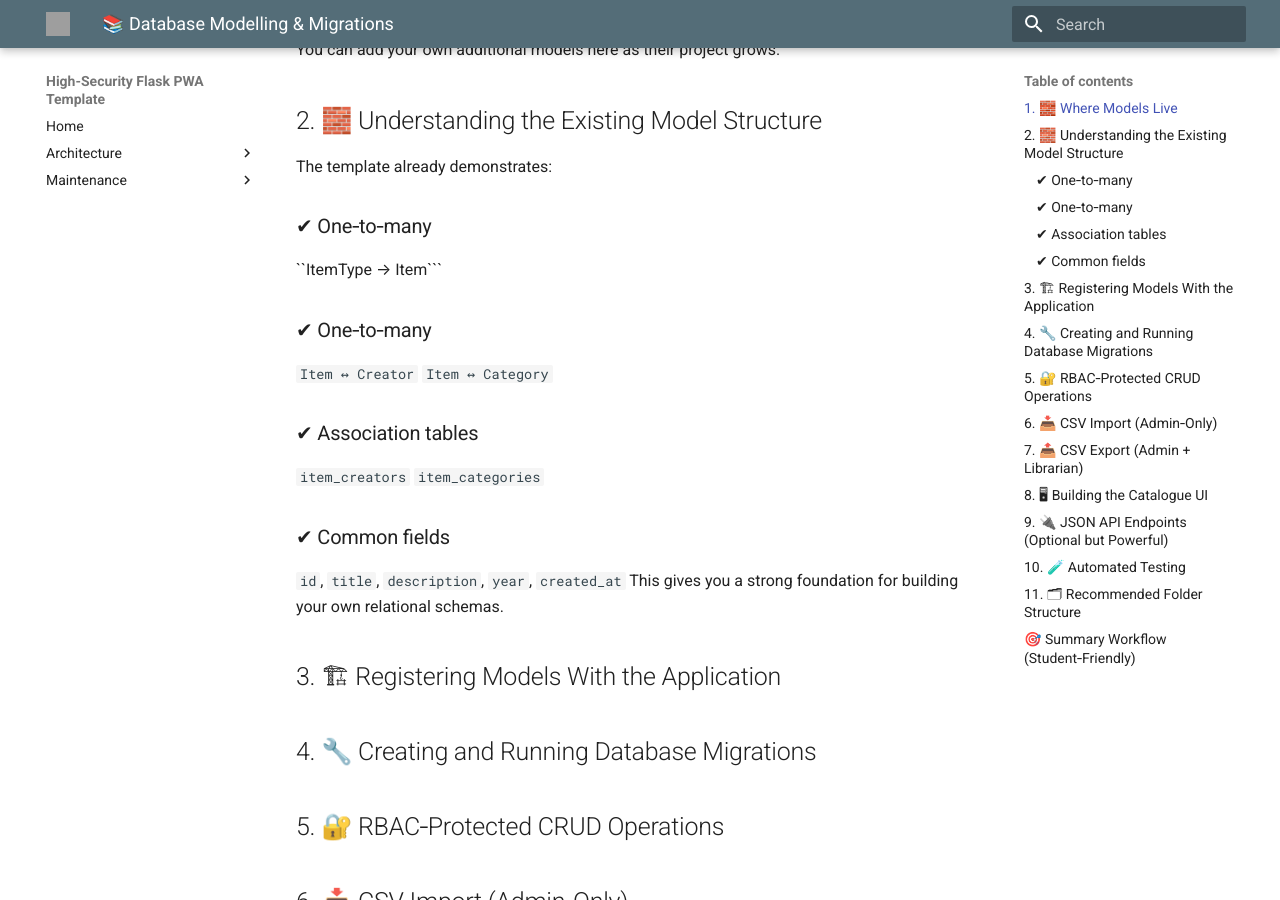
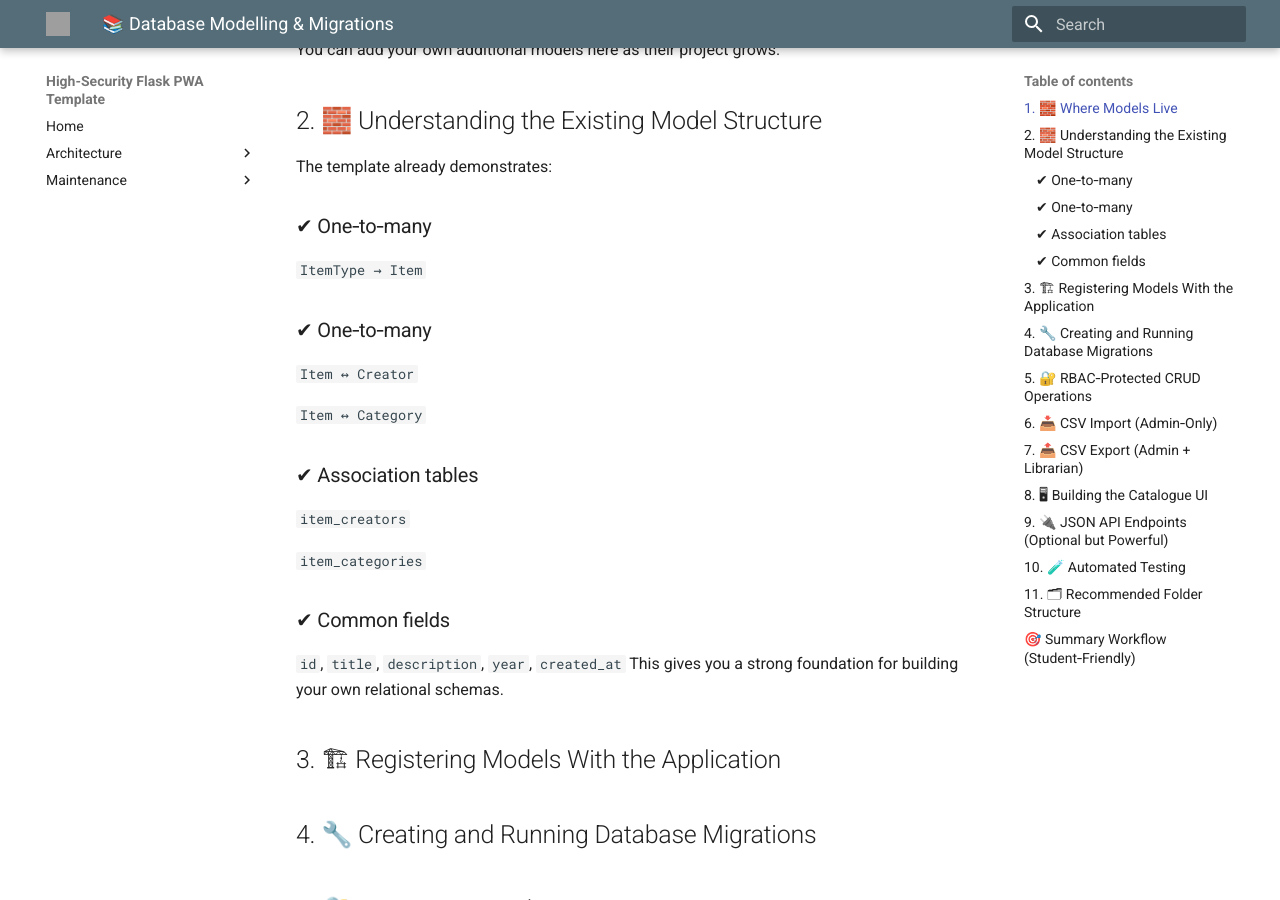
Before and after one commit to detnsw-sydtech/High-Security-Flask-PWA-Repo-Template, an MkDocs documentation site: the page built from docs/project/db_modelling.md, in a window 1280 px wide and 900 px high, scrolled down 594 px. Built offline with MkDocs 1.6.1 and Material for MkDocs 9.7.7, drawn with Linux system fonts in a browser that asks for light colours; grey boxes are pictures that could not be loaded.

Commit message:
Update db_modelling.md

````diff
--- a/docs/project/db_modelling.md
+++ b/docs/project/db_modelling.md
@@ -26,14 +26,16 @@ You can add your own additional models here as their project grows.
 ## 2. 🧱 Understanding the Existing Model Structure
 The template already demonstrates:
 ### ✔ One‑to‑many
-``ItemType → Item```
+```ItemType → Item```
 
 ### ✔ One‑to‑many
 ```Item ↔ Creator```
+
 ```Item ↔ Category```
 
 ### ✔ Association tables
 ```item_creators```
+
 ```item_categories```
 
 ### ✔ Common fields
````
